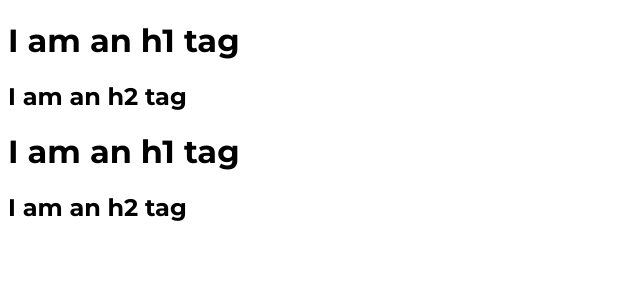
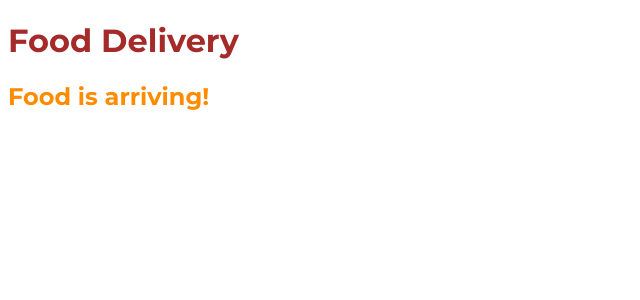
Before and after one commit to amiteshx08/food-delivery-app, a React (Vite) app: page / in a window 1280 px wide. Shown: the top 300 px of the page, without its empty margins (0-640 px from the left). Built offline with nearby package versions, Linux system fonts and the light colour scheme; a web font is replaced by a local one.

Commit message:
feat: worked with functional components

```diff
--- a/App.tsx
+++ b/App.tsx
@@ -1,24 +1,20 @@
 import React from "react";
 import ReactDOM from "react-dom/client";
 
-// const heading = React.createElement(
-//     "h1",
-//     {id: "heading"},
-//     "Welcome to Food-Delivery!!"
-// );
+const Title = () => {
+  return <h2 className="title">Food is arriving!</h2>;
+};
 
-const parent = React.createElement('div', {id:'parent'}, [
-    React.createElement('div', {id: 'child1'}, [
-        React.createElement('h1', {}, 'I am an h1 tag'),
-        React.createElement('h2', {}, 'I am an h2 tag')
-    ]),
-    React.createElement('div', {id: 'child2'}, [
-        React.createElement('h1', {}, 'I am an h1 tag'),
-        React.createElement('h2', {}, 'I am an h2 tag')
-    ])
-])
-console.log(parent)
-const root = ReactDOM.createRoot(document.getElementById("root") as HTMLElement);
+const Heading = () => {
+  return (
+    <div>
+      <h1 className="header">Food Delivery</h1>
+      <Title />
+    </div>
+  );
+};
 
-root.render(parent);
-export default {}
+const root = ReactDOM.createRoot(
+  document.getElementById("root") as HTMLElement,
+);
+root.render(<Heading />);
--- a/index.html
+++ b/index.html
@@ -14,6 +14,6 @@
   </head>
   <body>
     <div id="root"></div>
-    <script type="module" src="App.js"></script>
+    <script type="module" src="./App.tsx"></script>
   </body>
 </html>
--- a/package.json
+++ b/package.json
@@ -3,6 +3,8 @@
   "version": "1.0.0",
   "description": "This is a compilation of my react learning journey",
   "scripts": {
+    "start": "parcel index.html",
+    "build": "parcel build index.html",
     "test": "jest"
   },
   "repository": {
@@ -21,7 +23,6 @@
   },
   "homepage": "https://github.com/amiteshx08/food-delivery-app#readme",
   "devDependencies": {
-    "@types/react": "^19.2.14",
     "@types/react-dom": "^19.2.3",
     "parcel": "^2.16.4"
   },
--- a/styles.css
+++ b/styles.css
@@ -1,7 +1,11 @@
 body {
   font-family: Montserrat;
+  color: aquamarine;
 }
-/*
-#heading{
-    color: rebeccapurple;
-} */
+
+.header{
+  color: brown;
+}
+.title{
+  color: darkorange;
+}
```
Also changed, not shown: tsconfig.json (added, +13 -0 lines), 2 other files (tests, documents, lock files or other folders).
